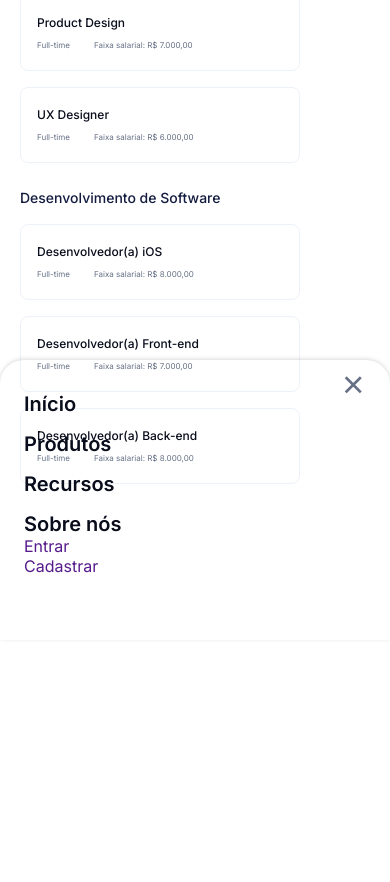
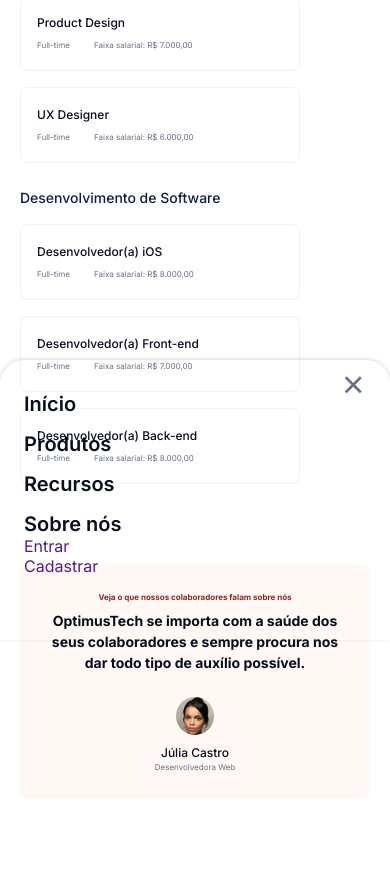
Before and after one commit to juliusmatheusdesign/OptimusTechAlura, a plain HTML site: page index.html in a window 390 px wide. Shown: the part 1048-1930 px from the top of the page. Before the commit the page ends 1596 px from the top, so only its background shows below. Drawn offline with nearby package versions, Linux system fonts and the light colour scheme.

Commit message:
Depoimento
Section depoimento finalizada, tanto sua parte HTML como sua parte CSS [Mobile first]

```diff
--- a/assets/css/styles.css
+++ b/assets/css/styles.css
@@ -402,3 +402,53 @@ img {
 .desenvolvimento-software {
   padding: 1.5rem 0 1rem 0;
 }
+
+/*==================== DEPOIMENTOS ====================*/
+.depoimentos__section {
+  padding: 5rem 1.25rem 5rem 1.25rem;
+}
+
+.depoimentos__container {
+  background-color: var(--primary-30);
+  border-radius: 0.5rem;
+  padding: 1.75rem 1.88rem 1.69rem 1.88rem;
+  text-align: center;
+}
+
+.depoimentos__sub-title {
+  font-size: var(--text-title);
+  color: var(--primary-500);
+}
+
+.depoismentos__title {
+  font-size: var(--body-4-font-size);
+  color: var(--neutralcolors-100);
+  line-height: 150%;
+  font-weight: var(--font-bold);
+  padding: 0.5rem 0 1.5rem 0;
+}
+
+.avatar__funcionario {
+  overflow: hidden;
+  width: 2.375rem;
+  height: 2.375rem;
+  border-radius: 2.375rem;
+  margin: 0 auto;
+}
+
+.avatar__funcionario-img {
+  width: 100%;
+}
+
+.nome__funcionario {
+  padding-top: 0.5rem;
+  font-size: var(--body-5-font-size);
+  color: var(--neutralcolors-100);
+  line-height: 160%;
+  font-weight: var(--font-medium);
+}
+
+.cargo__funcionario {
+  font-size: var(--text-title);
+  color: var(--neutralcolors-50);
+}
--- a/index.html
+++ b/index.html
@@ -118,7 +118,7 @@
         </div>
       </div>
     </section>
-
+    <!--------------------- VAGAS ------------------------>
     <section class="vagas__section" id="vagas">
       <span class="tag__vagas">Vagas abertas!</span>
       <h1 class="section__title vagas-title">Estamos procurando por talentos</h1>
@@ -182,6 +182,23 @@
         </div>
       </div>
     </section>
+    <!--------------------- DEPOIMENTOS ------------------------>
+    <section class="depoimentos__section" id="depoimentos">
+      <div class="depoimentos__container depoimentos grid">
+        <div class="depoimentos__data">
+          <h5 class="depoimentos__sub-title">Veja o que nossos colaboradores falam sobre nós</h5>
+          <h1 class="depoismentos__title">OptimusTech se importa com a saúde dos seus colaboradores e sempre procura nos
+            dar todo tipo de auxílio possível.</h1>
+          <div class="funcionario__info">
+            <div class="avatar__funcionario">
+              <img src="assets/img/julia-castro.png" alt="Julia Castro Foto" class="avatar__funcionario-img">
+            </div>
+            <h1 class="nome__funcionario">Júlia Castro</h1>
+            <p class="cargo__funcionario">Desenvolvedora Web</p>
+          </div>
+        </div>
+      </div>
+    </section>
   </main>
 
 </body>
```
Also changed, not shown: assets/img/julia-castro.png (added).
